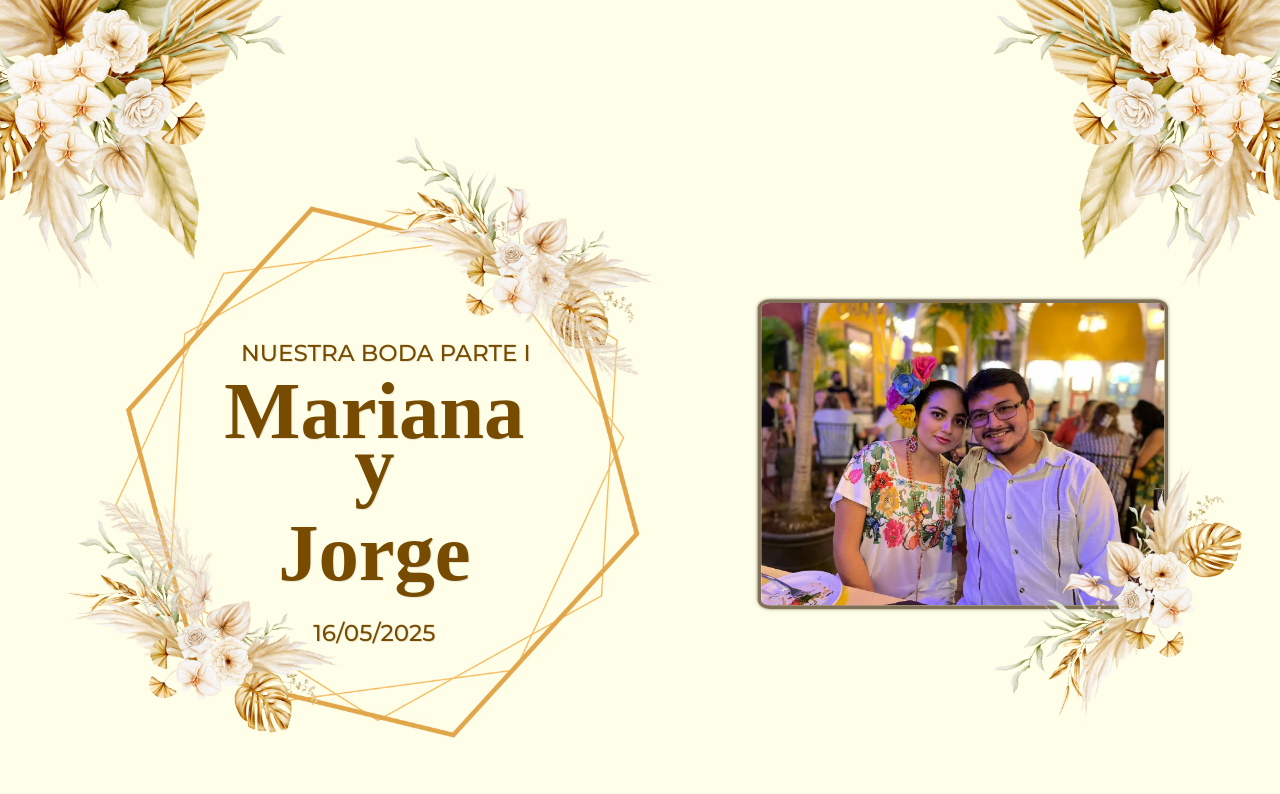
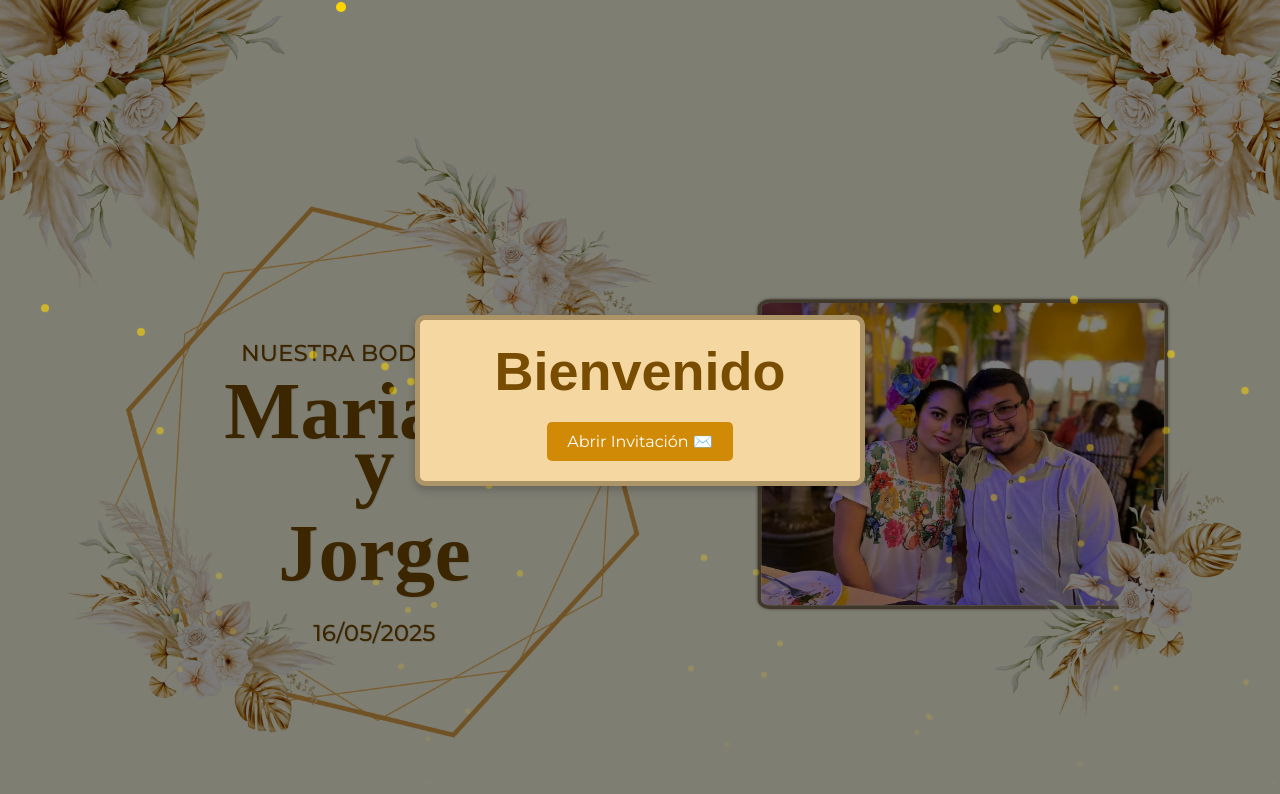
Before and after one commit to Javier-de-Jesus-Ortiz-Miss/Wedding-Test, a plain HTML site: page index.html in a window 1280 px wide. Shown: the top 794 px of the page. Drawn offline with Linux system fonts and the light colour scheme; no server answers; a web font is replaced by a local one.

Commit message:
Update changes

```diff
--- a/assets/css/stylesheet.css
+++ b/assets/css/stylesheet.css
@@ -4,6 +4,9 @@
   font-family: "Montserrat", sans-serif;
   padding: 0;
   margin: 0;
+  -webkit-font-smoothing: antialiased;
+  -moz-osx-font-smoothing: grayscale;
+  text-rendering: optimizeLegibility;
 }
 
 html, body {
@@ -832,6 +835,82 @@ audio {
   background-color: #b5883f;
 }
 
+#welcome-modal {
+  position: fixed;
+  top: 0;
+  left: 0;
+  width: 100%;
+  height: 100%;
+  background-color: rgba(0, 0, 0, 0.5);
+  display: flex;
+  justify-content: center;
+  align-items: center;
+  z-index: 10000;
+}
+
+.welcome-modal-content {
+  background-color: #F4D7A1;
+  padding: 20px;
+  border-radius: 10px;
+  text-align: center;
+  box-shadow: 0 4px 8px rgba(0, 0, 0, 0.2);
+  max-width: 90%;
+  width: 400px;
+  border: 5px solid #AD9466; /* Added border */
+}
+
+.welcome-modal-content p {
+  font-family: "MonteCarlo", sans-serif;
+  font-size: 54px;
+  margin-bottom: 20px;
+  color: #784C01;
+  font-weight: 600;
+}
+
+.welcome-modal-content button {
+  background-color: #d18a05;
+  color: #FFF;
+  border: none;
+  padding: 10px 20px;
+  border-radius: 5px;
+  cursor: pointer;
+  font-size: 16px;
+}
+
+.welcome-modal-content button:hover {
+  background-color: #b5883f;
+}
+
+#particles-container {
+  position: absolute;
+  top: 0;
+  left: 0;
+  width: 100%;
+  height: 100%;
+  overflow: hidden;
+  z-index: -1; /* Behind the welcome modal content */
+}
+
+.particle {
+  position: absolute;
+  width: 10px;
+  height: 10px;
+  background-color: #FFD700; /* Gold color */
+  border-radius: 50%;
+  animation: particle-animation 3s linear infinite;
+}
+
+@keyframes particle-animation {
+  0% {
+    transform: translateY(0) scale(1);
+    opacity: 1;
+  }
+  100% {
+    transform: translateY(100vh) scale(0.5);
+    opacity: 0;
+  }
+}
+
 @media screen and (min-width: 1024px) {
   .container1 {
     display: inline-block;
--- a/assets/js/script.js
+++ b/assets/js/script.js
@@ -200,7 +200,33 @@ function handleScrollAnimations() {
 window.addEventListener('scroll', handleScrollAnimations);
 window.addEventListener('load', handleScrollAnimations);
 
+function createParticles() {
+    const particlesContainer = document.getElementById('particles-container');
+    for (let i = 0; i < 50; i++) {
+        const particle = document.createElement('div');
+        particle.className = 'particle';
+        particle.style.left = `${Math.random() * 100}%`;
+        particle.style.animationDelay = `${Math.random() * 2}s`;
+        particlesContainer.appendChild(particle);
+    }
+}
+
+function removeParticles() {
+    const particlesContainer = document.getElementById('particles-container');
+    particlesContainer.innerHTML = ''; // Clear all particles
+}
+
 window.addEventListener('load', () => {
-  history.scrollRestoration = 'manual'; // Deshabilitar restauración automática del scroll
-  window.scrollTo(0, 0); // Forzar el desplazamiento al inicio
+    const welcomeModal = document.getElementById('welcome-modal');
+    const openInvitationBtn = document.getElementById('open-invitation-btn');
+
+    createParticles(); // Initialize particles
+
+    openInvitationBtn.addEventListener('click', () => {
+        removeParticles(); // Remove particles
+        welcomeModal.style.display = 'none';
+    });
+
+    history.scrollRestoration = 'manual'; // Disable automatic scroll restoration
+    window.scrollTo(0, 0); // Force scroll to the top
 });
--- a/index.html
+++ b/index.html
@@ -11,6 +11,13 @@
 </head>
 
 <body>
+    <div id="welcome-modal">
+        <div id="particles-container"></div> <!-- Container for particles -->
+        <div class="welcome-modal-content">
+            <p>Bienvenido</p>
+            <button id="open-invitation-btn">Abrir Invitación ✉️</button>
+        </div>
+    </div>
     <div class="wedding-invitation-wrapper">
         <section class="fade-in">
             <div class="framepage">
```
